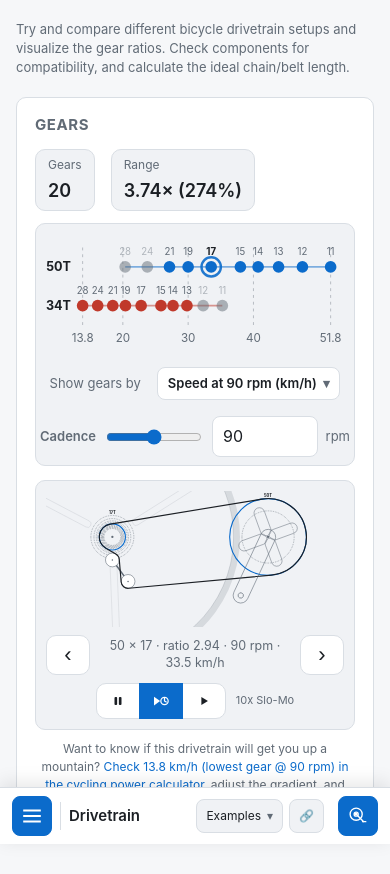
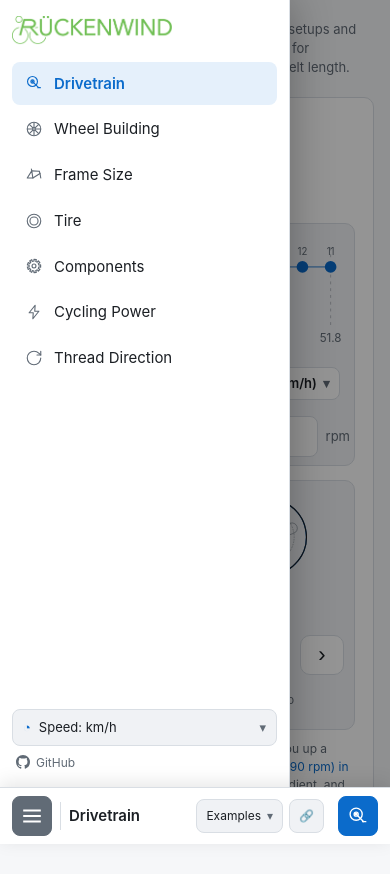
Before and after one commit to jechter/bike-calculator, a React (Vite) app: page /gear-ratio-chain-length-calculator/ in a window 390 px wide. Shown: the top 874 px of the page. Built offline with nearby package versions, Linux system fonts and the light colour scheme.

Commit message:
Fade drawer buttons when open and show mobile menu on initial load

```diff
--- a/src/App.tsx
+++ b/src/App.tsx
@@ -65,7 +65,8 @@ export function App() {
 
   // On narrow screens the sidebar is a slide-in drawer rather than a fixed rail,
   // so the nav doesn't push every page's content far down the screen.
-  const [mobileNavOpen, setMobileNavOpen] = useState(false);
+  // Introduce the navigation on the initial compact-layout page load only.
+  const [mobileNavOpen, setMobileNavOpen] = useState(isMobile);
   // Close the drawer on Escape, and never leave it stuck open when the layout
   // grows past the mobile breakpoint (the drawer only exists below it).
   useEffect(() => {
--- a/src/styles.css
+++ b/src/styles.css
@@ -1711,6 +1711,13 @@ td.num, th.num { text-align: right; font-variant-numeric: tabular-nums; }
     color: #fff;
     cursor: pointer;
   }
+  .botbar-menu {
+    transition: background-color 0.22s ease, border-color 0.22s ease;
+  }
+  .botbar-menu[aria-expanded="true"] {
+    background: var(--muted);
+    border-color: var(--muted);
+  }
   .botbar-menu:hover { filter: brightness(1.05); }
   .botbar-divider { flex: none; width: 1px; height: 28px; background: var(--border); }
   .botbar-title {
```
